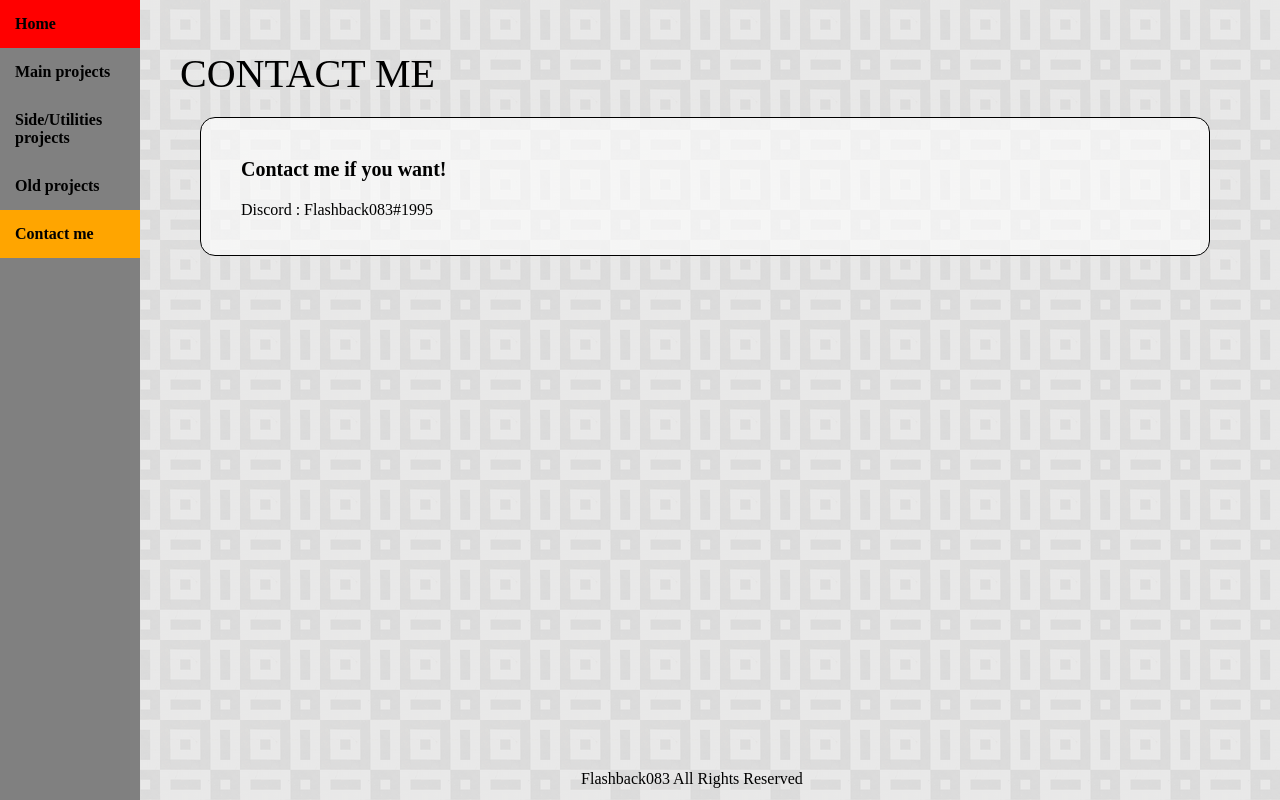
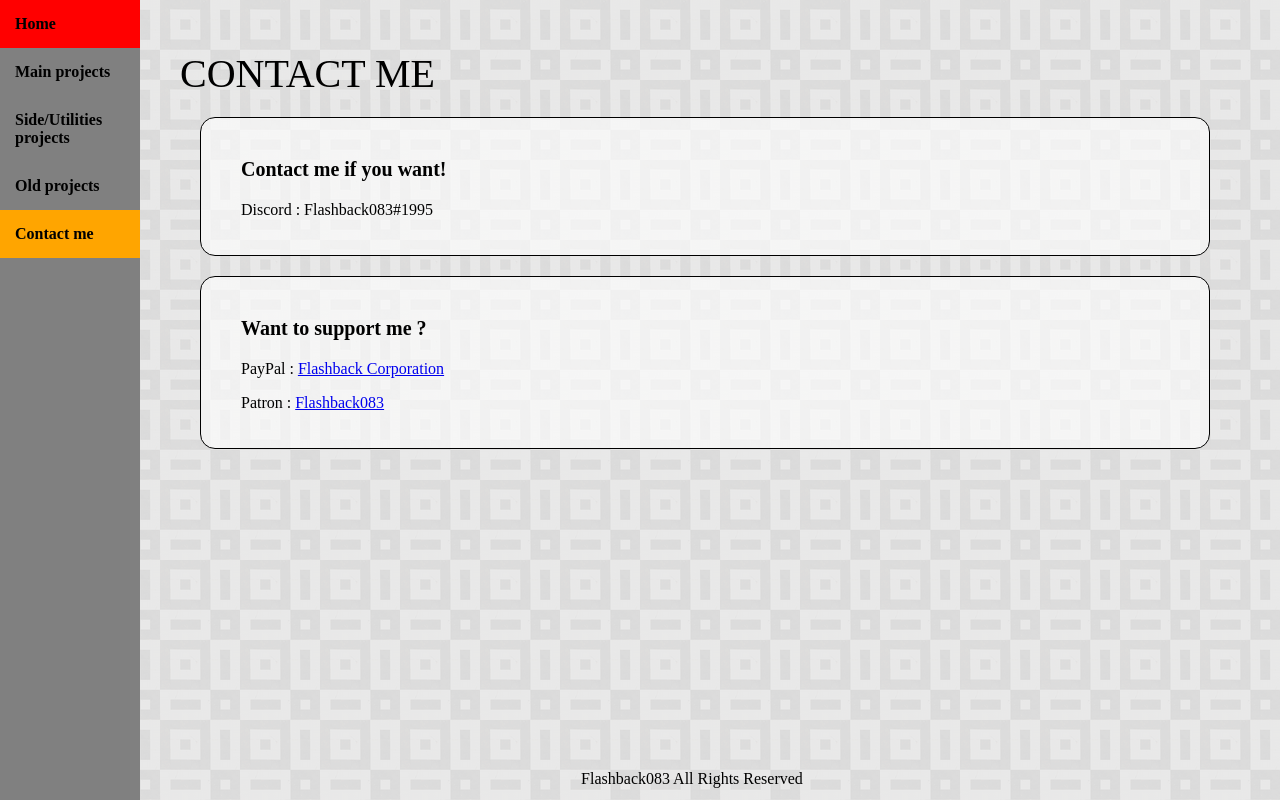
Before and after one commit to Flashback083/flashback083.github.io, a plain HTML site: page contact.html in a window 1280 px wide. Drawn offline with Linux system fonts and the light colour scheme.

Commit message:
support update

```diff
--- a/contact.html
+++ b/contact.html
@@ -20,6 +20,11 @@
 			<h1>Contact me if you want!</h1>
 			<p>Discord : Flashback083#1995</p>
 		</article>
+		<article>
+			<h1>Want to support me ?</h1>
+			<p>PayPal : <a target="blank" href="https://www.paypal.me/FlashbackCorporation">Flashback Corporation</a></p>
+			<p>Patron : <a target="blank" href="https://www.patreon.com/flashback083">Flashback083</a></p>
+		</article>
 		<footer>Flashback083 All Rights Reserved</footer>
 	</section>
 </body>
```
